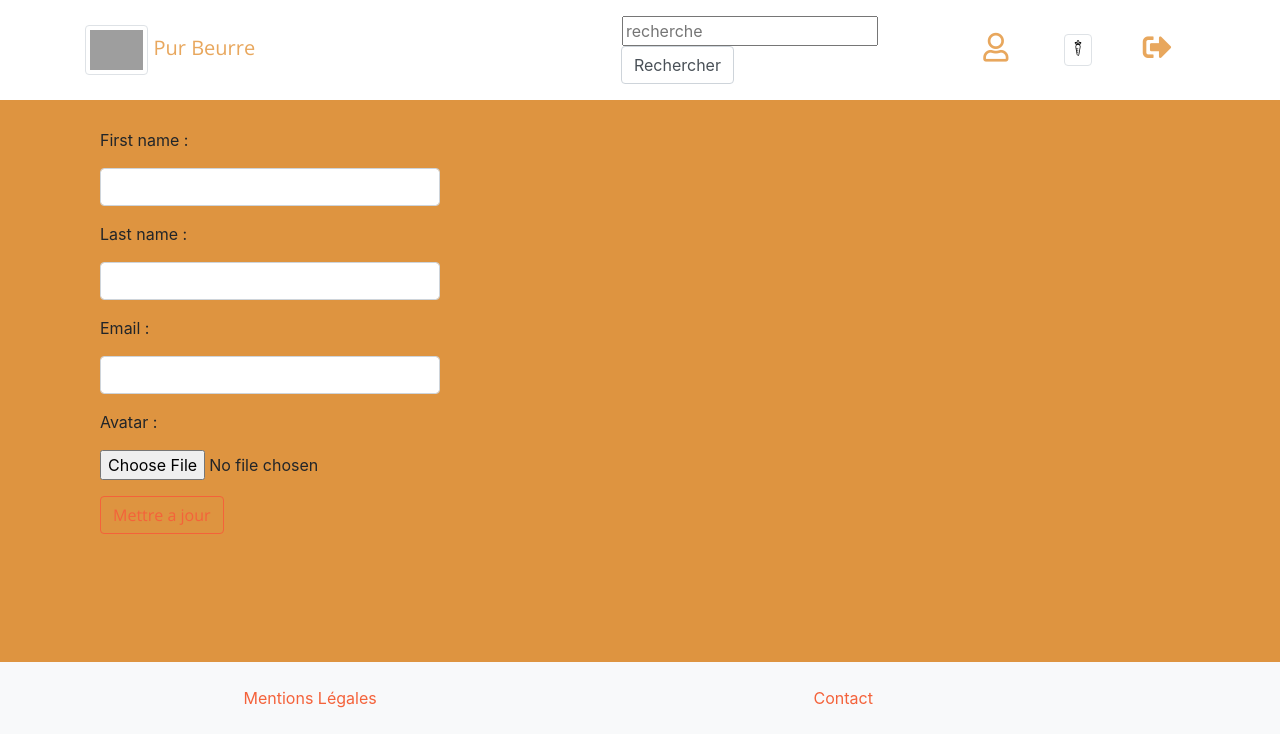
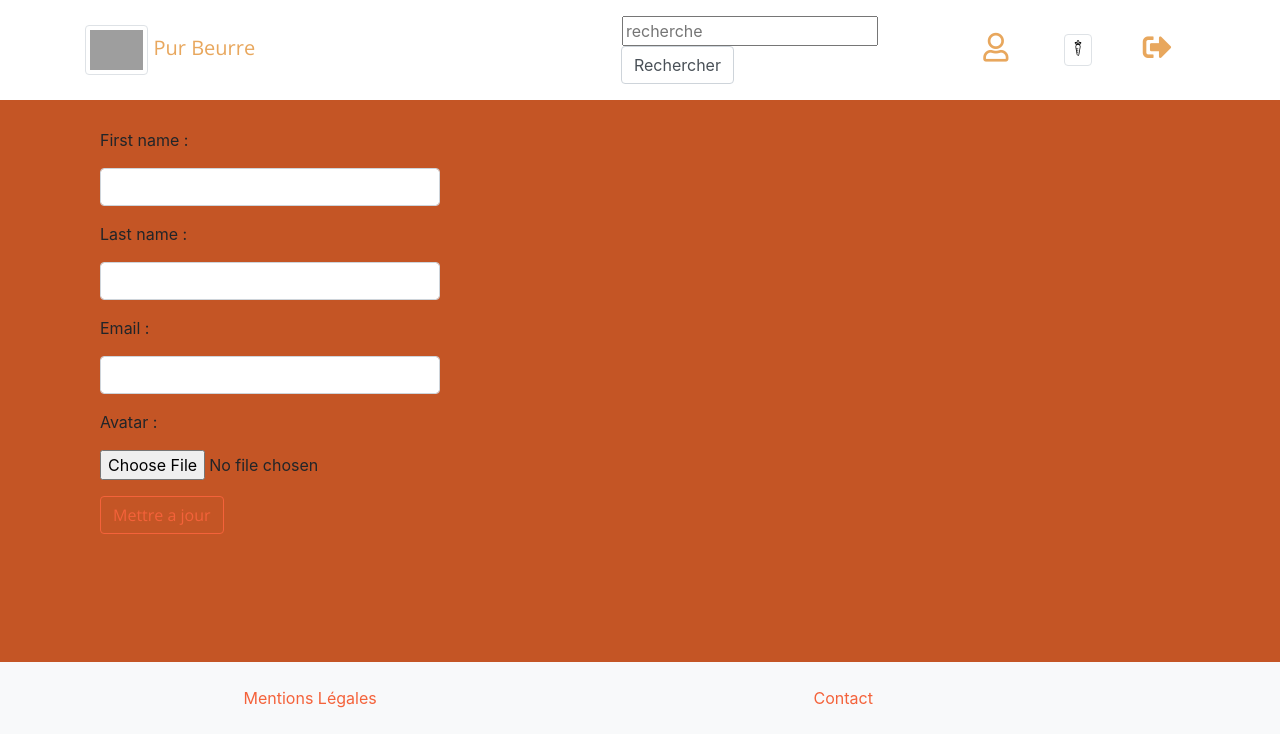
Before and after one commit to slesouef/PurBeurre_PurBonheur, a Django app: page /accounts/update/ in a window 1280 px wide. Shown: the top 747 px of the page. Run offline with Django 3.2, Linux system fonts and the light colour scheme; the visitor is signed in with stand-in values (Sample User, id 1); some libraries are stand-ins or nearby versions; some web fonts are replaced; grey boxes are pictures that could not be loaded.

Commit message:
Changed update background color to make button more visible

```diff
--- a/templates/accounts/update.html
+++ b/templates/accounts/update.html
@@ -2,7 +2,7 @@
 
 {% block content %}
 
-  <section class="page-section bg-caramel" id="signup">
+  <section class="page-section bg-rooibos" id="signup">
     <div class="container ">
       <form class='col-4' method='post' enctype="multipart/form-data">
         {% csrf_token %}
```
